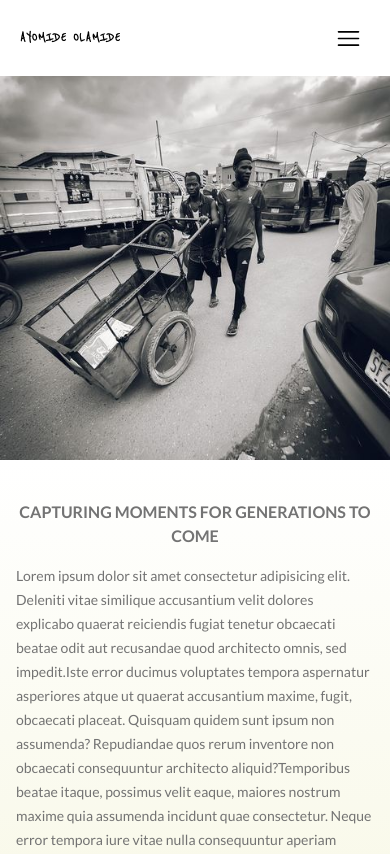
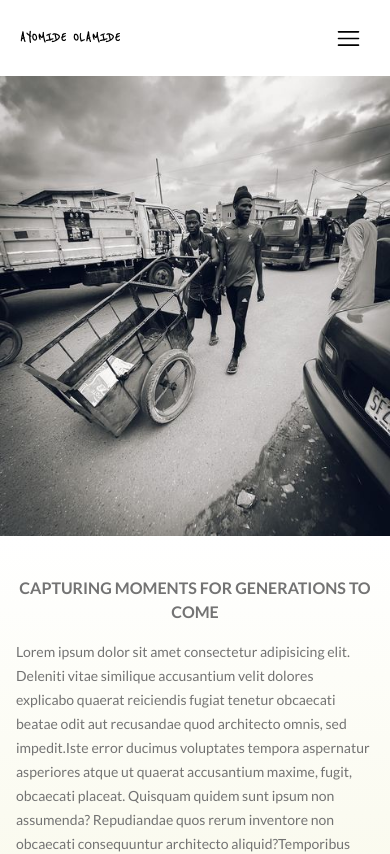
Before and after one commit to Deyjuwon/ayomideolamide, a React (Vite) app: page / in a window 390 px wide. Shown: the top 854 px of the page. Built offline with nearby package versions, Linux system fonts and the light colour scheme; a web font is replaced by a local one.

Commit message:
set a fixed height foe the hero image form mobile

```diff
--- a/src/pages/Home.jsx
+++ b/src/pages/Home.jsx
@@ -42,7 +42,7 @@ const Home = () => {
     <div>
       {!loading ? (
         <div className='w-full'>
-          <img src={images[currentImg].src} alt={images[currentImg].text} className='lg:h-screen w-full object-cover h-96' />
+          <img src={images[currentImg].src} alt={images[currentImg].text} className='lg:h-screen w-full object-cover h-460 ' />
         </div>
       ) : (
         <div className='h-screen'><SkeletonHome /></div>
--- a/tailwind.config.js
+++ b/tailwind.config.js
@@ -36,6 +36,7 @@ export default {
       },
       height: {
         '400': '400px',
+        '460':  '460px',
         '520': '520px',
         '470': '470px',
         '700': '700px'
```
